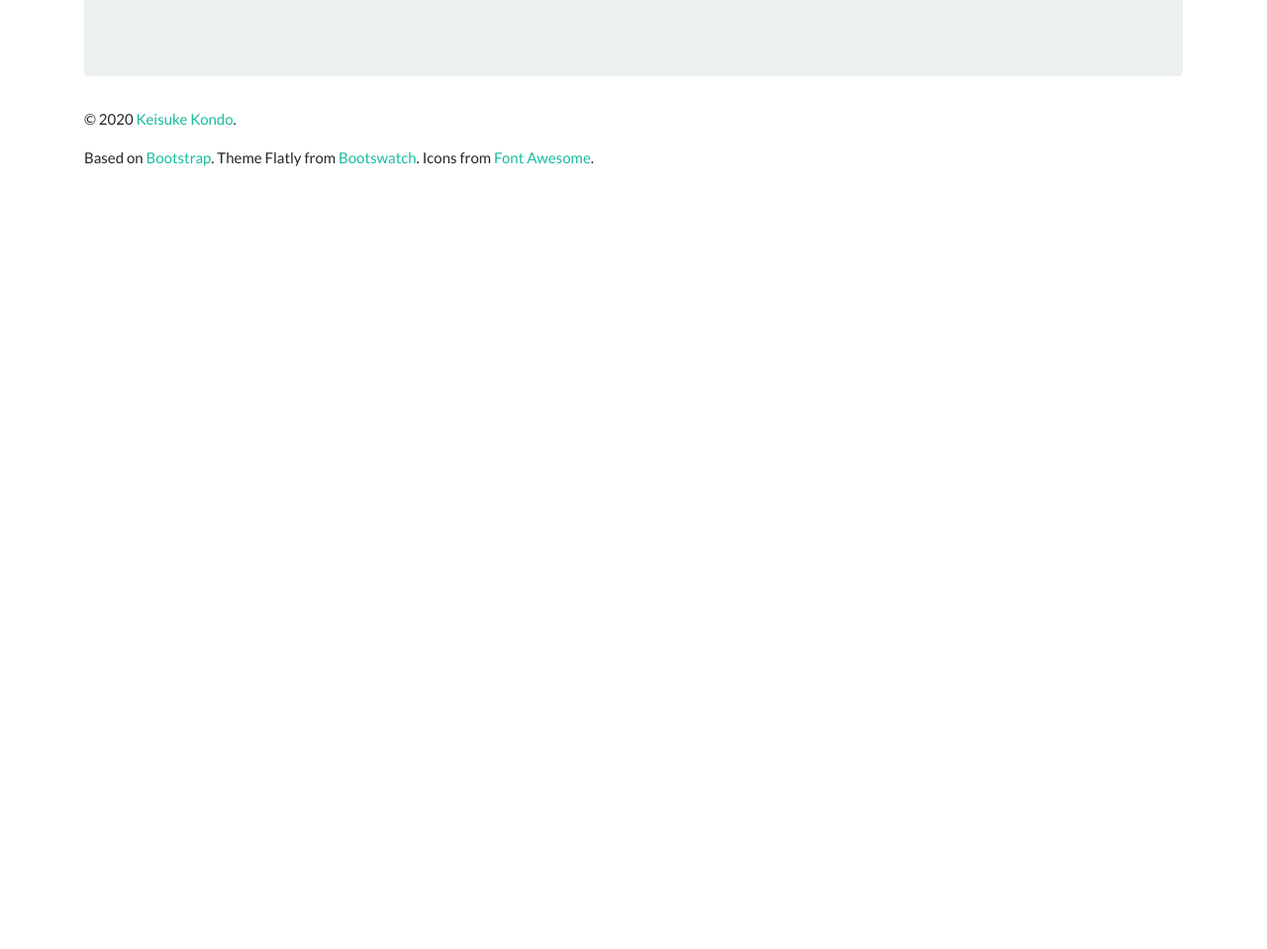
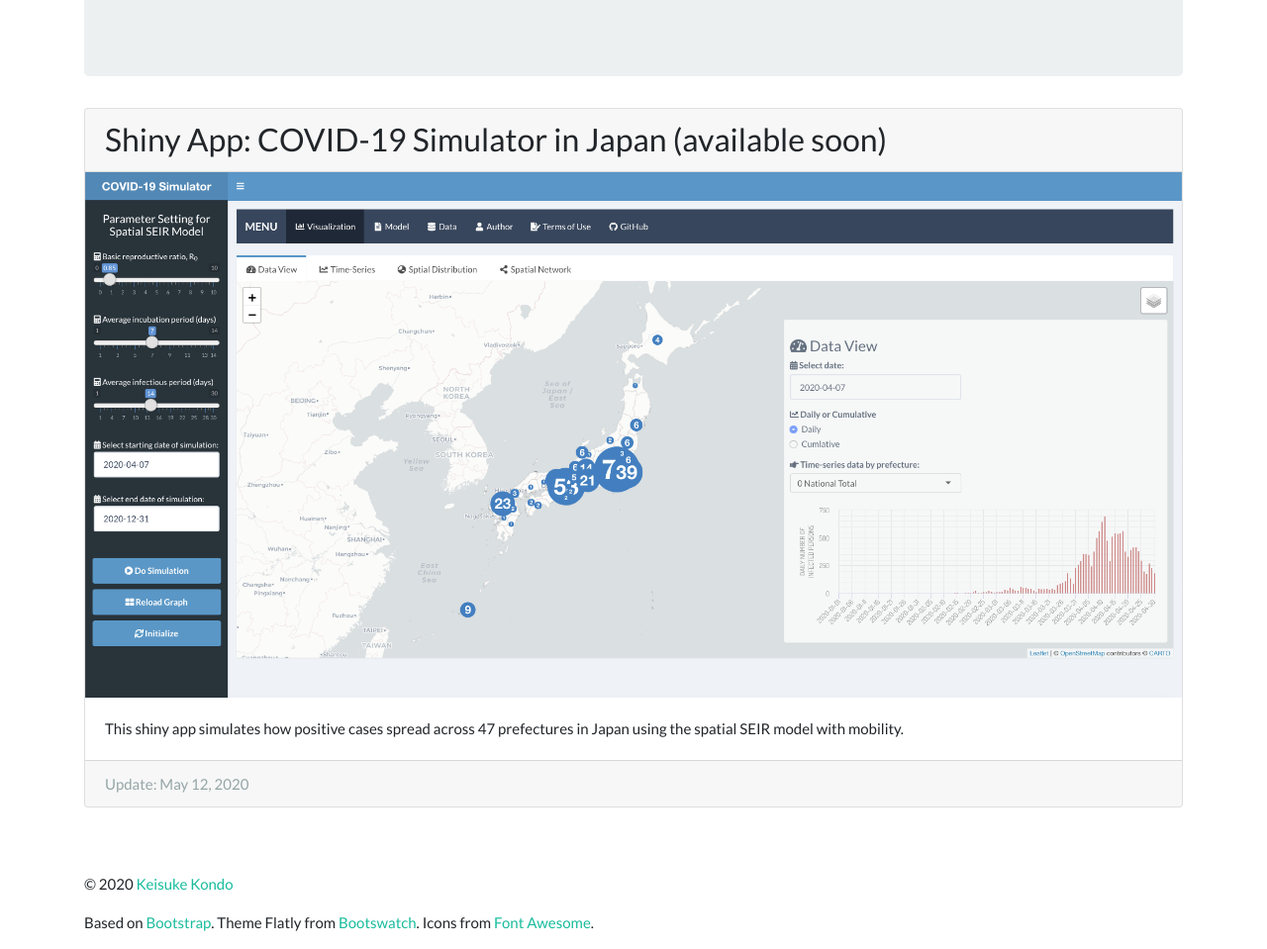
Before and after one commit to keisukekondokk/keisukekondokk.github.io, a plain HTML site: page index.html in a window 1280 px wide. Shown: the part 515-1474 px from the top of the page at 99% size. Before the commit the page ends 800 px from the top, so only its background shows below. Drawn offline with Linux system fonts and the light colour scheme.

Commit message:
Added shiny app infomation

```diff
--- a/css/custom.css
+++ b/css/custom.css
@@ -1,6 +1,11 @@
 body {
   padding-top: 120px;
 }
+
 .navbar-brand {
   font-size: 28px;
 }
+
+#footer {
+  margin-top: 50px;
+}
--- a/index.html
+++ b/index.html
@@ -59,11 +59,28 @@
       </div>
       <!-- BOX END -->
 
+      <!-- CARD START -->
+      <div class="row">
+        <div class="col-lg-12">
+          <div class="card mb-3">
+            <h3 class="card-header">Shiny App: COVID-19 Simulator in Japan (available soon)</h3>
+            <a href="" target="_blank"><img style="height: auto; width: 100%; display: block;" src="img/covid19-simulator-japan.png" alt="Card image"></a>
+            <div class="card-body">
+              <p class="card-text">This shiny app simulates how positive cases spread across 47 prefectures in Japan using the spatial SEIR model with mobility.</p>
+            </div>
+            <div class="card-footer text-muted">
+              Update: May 12, 2020
+            </div>
+          </div>
+        </div>
+      </div>
+      <!-- BOX END -->
+
       <!-- FOOTER START -->
       <footer id="footer">
         <div class="row">
           <div class="col-lg-12">
-            <p>&copy; 2020 <a href="https://sites.google.com/site/keisukekondokk/">Keisuke Kondo</a>.</p>
+            <p>&copy; 2020 <a href="https://sites.google.com/site/keisukekondokk/">Keisuke Kondo</a></p>
             <p>Based on <a href="https://getbootstrap.com" rel="nofollow">Bootstrap</a>. Theme Flatly from <a href="https://bootswatch.com/" rel="nofollow">Bootswatch</a>. Icons from <a href="https://fontawesome.com/" rel="nofollow">Font Awesome</a>.</p>
           </div>
         </div>
```
Also changed, not shown: img/covid19-simulator-japan.png (added), 1 other file.
